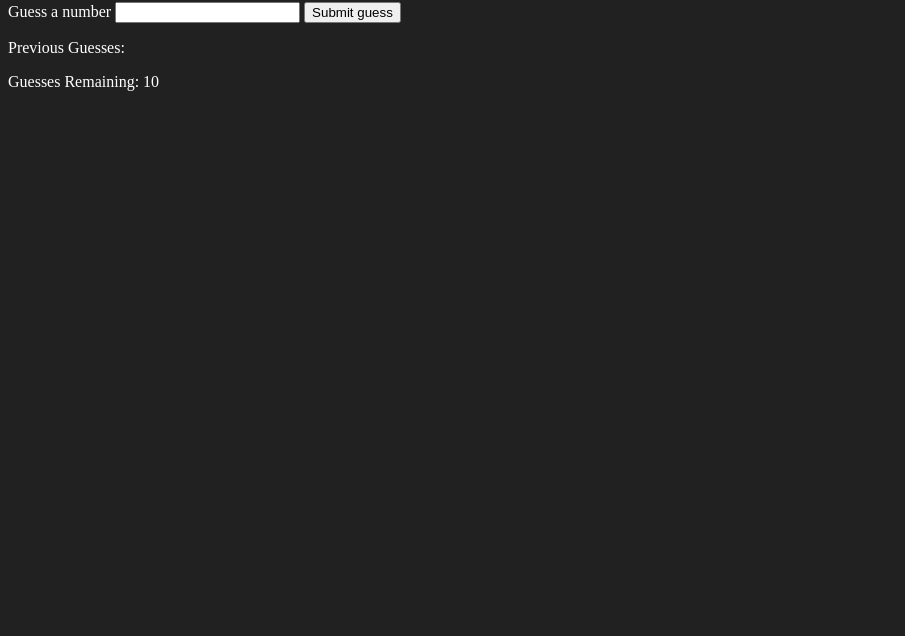
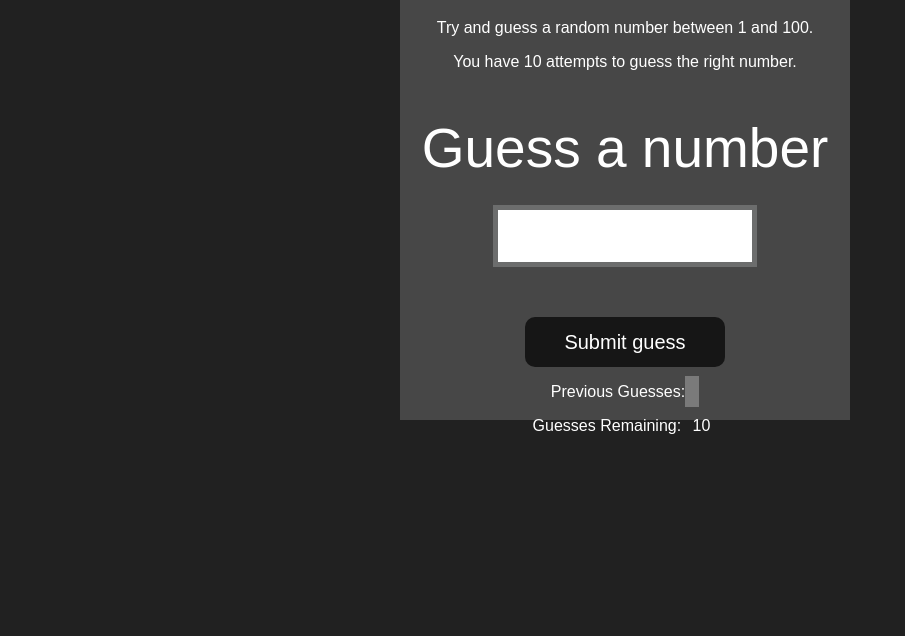
Before and after one commit to com-engineer/Learning-JS, a plain HTML site: page DOM/dom_projects/number_guessing/number_guess.html in a window 1280 px wide. Shown: the part 164-800 px from the top of the page, without its empty margins (0-905 px from the left). Drawn offline with Linux system fonts and the light colour scheme.

Commit message:
added css

```diff
--- a/DOM/dom_projects/number_guessing/number_guess.html
+++ b/DOM/dom_projects/number_guessing/number_guess.html
@@ -7,6 +7,100 @@
     <title>Number Guessing Game</title>
     <!-- <link rel="stylesheet" href="style.css">
     <link rel="stylesheet" href="../styles.css"> -->
+    <style>
+        html {
+  font-family: sans-serif;
+}
+
+body {
+  width: 300px;
+  max-width: 750px;
+  min-width: 480px;
+  margin: 0 auto;
+  background-color: #212121;
+}
+
+.lastResult {
+  color: white;
+  padding: 7px;
+}
+
+.guesses {
+  color: white;
+  padding: 7px;
+}
+
+button {
+  background-color: #141414;
+  color: #fff;
+  width: 250px;
+  height: 50px;
+  border-radius: 25px;
+  font-size: 30px;
+  border-style: none;
+  margin-top: 30px;
+  /* margin-left: 50px; */
+}
+
+#subt {
+  background-color: #161616;
+  color: #ffffff;
+  width: 200px;
+  height: 50px;
+  border-radius: 10px;
+  font-size: 20px;
+  border-style: none;
+  margin-top: 50px;
+  /* margin-left: 75px; */
+}
+
+#guessField {
+  color: #000;
+  width: 250px;
+  height: 50px;
+  font-size: 30px;
+  border-style: none;
+  margin-top: 25px;
+
+  /* margin-left: 50px; */
+  border: 5px solid #6c6d6d;
+  text-align: center;
+}
+
+#guess {
+  font-size: 55px;
+  /* margin-left: 90px; */
+  margin-top: 120px;
+  color: #fff;
+}
+
+.guesses {
+  background-color: #7a7a7a;
+}
+
+#wrapper {
+  box-sizing: border-box;
+  text-align: center;
+  width: 450px;
+  height: 550px;
+  background-color: #474747;
+  color: #fff;
+  font-size: 25px;
+}
+
+h1 {
+  background-color: #161616;
+
+  color: #fff;
+  text-align: center;
+}
+
+p {
+  font-size: 16px;
+  text-align: center;
+}
+
+    </style>
 </head>
 <body style="background-color:#212121; color:#fff;">
 
```
